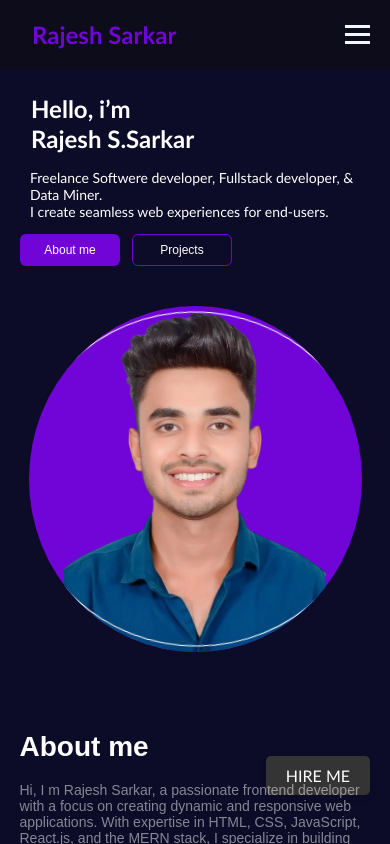
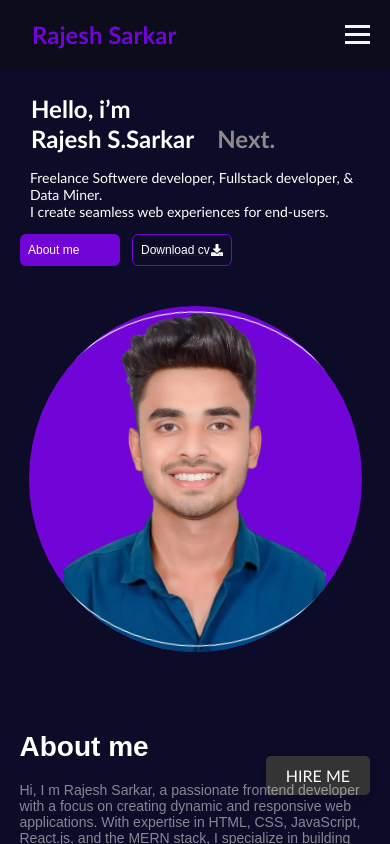
Before and after one commit to rajeshsarkar95/potfolio, a Next.js app: page / in a window 390 px wide. Shown: the top 844 px of the page. Built offline with nearby package versions, Linux system fonts and the light colour scheme.

Commit message:
new features add

```diff
--- a/src/app/components/mainbar/mainbar.css
+++ b/src/app/components/mainbar/mainbar.css
@@ -10,6 +10,32 @@
   padding: 20px;
   flex-wrap: wrap;
 }
+.typing_effect{
+  display: flex;
+  align-items: center;
+  gap: 12px;
+}
+.typing_effect_heading {
+  font-family:'Gill Sans', 'Gill Sans MT', Calibri, 'Trebuchet MS', sans-serif;
+  color: #8f8a8a;
+  position: relative;
+  display: inline-block;
+}
+
+.typing_effect_heading::after {
+  position: absolute;
+  right: -7px;
+  top: 0;
+  color: #686464;
+  animation: blink 0.8s infinite step-end;
+}
+@keyframes blink {
+  100% {
+    opacity: 0;
+  }
+}
+
+
 .paragraf{
   font-family: Arial, Helvetica, sans-serif;
 }
@@ -97,6 +123,7 @@
   margin-bottom: 20px;
 }
 .profile_button {
+  cursor: pointer;
   display: flex;
   gap: 12px;
 }
@@ -165,6 +192,7 @@ h6{
 
 
 .aboutme {
+  cursor: pointer;
   background-color: rgb(113, 4, 215);
   color: white;
   width: 150px;
@@ -176,6 +204,7 @@ h6{
   margin-top: 12px;
 }
 .project {
+  cursor: pointer;
   background-color: rgb(12, 12, 41);
   border: 1px solid rgb(113, 4, 215);
   color: white;
@@ -304,6 +333,9 @@ h6{
   }
 
   .aboutme, .project {
+    display: flex;
+    cursor: pointer;
+    gap: 1px;
     width: 100px;
     font-size: 12px;
   }
--- a/src/app/components/mainbar/page.js
+++ b/src/app/components/mainbar/page.js
@@ -1,12 +1,40 @@
-/* eslint-disable jsx-a11y/alt-text */
+/* eslint-disable react-hooks/exhaustive-deps */
+/* eslint-disable @next/next/no-img-element */
 "use client";
-import React, { useState } from "react";
+import React, {useState,useEffect} from "react";
 import "./mainbar.css";
 import { IoMdClose } from "react-icons/io";
+import { FaDownload } from "react-icons/fa";
 import Image from "next/image";
 import Link from "next/link";
 
 function Mainbar() {
+  const [displayedText, setDisplayedText] = useState('');
+  const [currentTextIndex, setCurrentTextIndex] = useState(0);
+  const [charIndex, setCharIndex] = useState(0);
+  const texts = ['Frontend','React.Js', 'Next.js','Tailwind CSS',"Html","CSS","Javascript",'Backend','Node.js','MongoDB',"Express.js",'Tools',"Git","Github","Cursor Ai","Chat Gpt"];
+
+  const typingSpeed = 100;
+  const delay = 2000;
+  useEffect(() => {
+    if (currentTextIndex < texts.length) {
+      const currentText = texts[currentTextIndex];
+      const typingInterval = setInterval(() => {
+        if (charIndex < currentText.length) {
+          setDisplayedText((prev) => prev + currentText[charIndex]);
+          setCharIndex((prev) => prev + 1);
+        } else {
+          clearInterval(typingInterval);
+          setTimeout(() => {
+            setDisplayedText('');
+            setCharIndex(0);
+            setCurrentTextIndex((prev) => (prev + 1) % texts.length);
+          }, delay);
+        }
+      }, typingSpeed);
+      return () => clearInterval(typingInterval);
+    }
+  }, [currentTextIndex, charIndex, texts, typingSpeed, delay]);
   const [isopen, setIsopen] = useState(false);
   const togglePopup = () => {
     setIsopen(!isopen);
@@ -16,7 +44,10 @@ function Mainbar() {
       <div className="Main_conatainer">
         <div className="profile_section">
           <h1 className="hello_name">Hello, i’m</h1>
-          <h1>Rajesh S.Sarkar</h1>
+          <div className="typing_effect">
+          <h1>Rajesh S.Sarkar </h1>
+          <h1  className="typing_effect_heading" >{displayedText}</h1>
+          </div>
           <p className="my_difination">
             Freelance Softwere developer, Fullstack developer, & Data Miner.{" "}
             <br />I create seamless web experiences for end-users.
@@ -25,12 +56,15 @@ function Mainbar() {
             <button onClick={togglePopup} className="aboutme">
               About me{" "}
             </button>
-            <button
-              onClick={() => (window.location.href = "/components/project")}
-              className="project"
-            >
-              Projects
-            </button>
+            <a
+              href="/cv/Rajehssarkar.pdf"
+              download="RajeshSarkar.pdf"
+            ><button
+            className="project"
+          >
+            Download cv <FaDownload />
+          </button></a>
+
           </div>
         </div>
         {isopen && (
@@ -43,7 +77,7 @@ function Mainbar() {
                 </i>
               </div>
               <p className="my_intro">
-                My name is Rajesh Sarkar, and I am a MERN stack developer with a
+                My name is Rajesh Sarkar , and I am a MERN stack developer with a
                 strong focus on website development and React.js. I m also
                 skilled in SEO and have experience building full-stack projects.
                 Currently pursuing a Bachelor of Computer Applications,software
--- a/src/app/components/nabvar/navbar.css
+++ b/src/app/components/nabvar/navbar.css
@@ -122,6 +122,7 @@ ul a {
 }
 .sidebar ul {
   list-style: none;
+  gap: 0px;
   padding: 0;
   margin: 0;
 }
```
Also changed, not shown: 1 other file (tests, documents, lock files or other folders).
